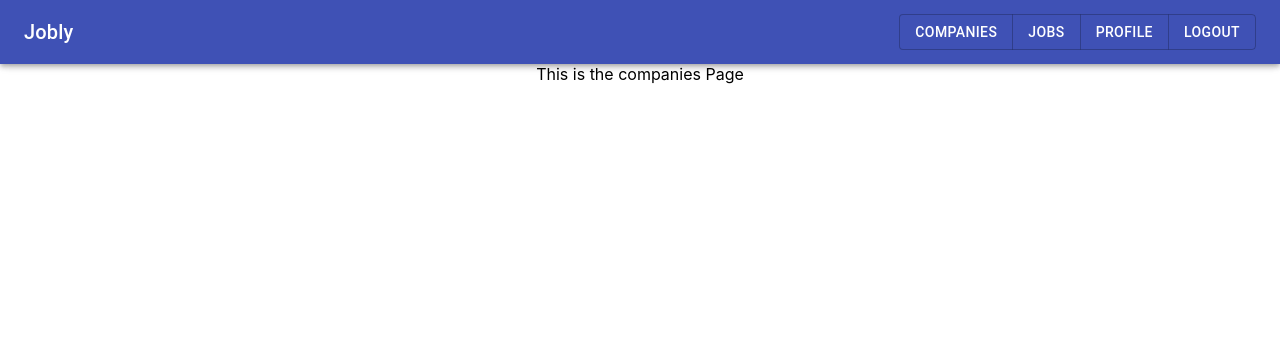
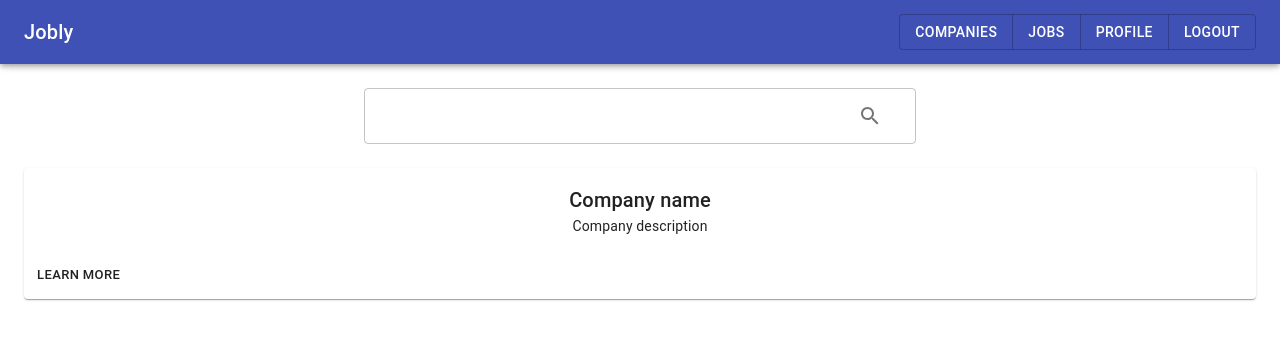
Before and after one commit to ryikeda/react-jobly, a React (Create React App) app: page /companies in a window 1280 px wide. Shown: the top 340 px of the page. Built offline with nearby package versions, Linux system fonts and the light colour scheme.

Commit message:
added styles to company page

```diff
--- a/src/components/Companies/index.js
+++ b/src/components/Companies/index.js
@@ -1,7 +1,55 @@
 import React from "react";
+import {
+  Container,
+  TextField,
+  Box,
+  Card,
+  CardContent,
+  Typography,
+  CardActions,
+  Button,
+  IconButton,
+  InputAdornment,
+} from "@material-ui/core";
+import SearchIcon from "@material-ui/icons/Search";
+import { makeStyles } from "@material-ui/core/styles";
+
+const useStyles = makeStyles((theme) => ({}));
 
 const Companies = () => {
-  return <div>This is the companies Page</div>;
+  const classes = useStyles();
+  return (
+    <Container>
+      <Box m={3}>
+        <Container maxWidth="sm">
+          <TextField
+            variant="outlined"
+            fullWidth
+            InputProps={{
+              endAdornment: (
+                <InputAdornment>
+                  <IconButton>
+                    <SearchIcon />
+                  </IconButton>
+                </InputAdornment>
+              ),
+            }}
+          />
+        </Container>
+      </Box>
+      <Card>
+        <CardContent>
+          <Typography variant="h6"> Company name</Typography>
+          <Typography variant="body2" component="p">
+            Company description
+          </Typography>
+        </CardContent>
+        <CardActions>
+          <Button size="small">Learn More</Button>
+        </CardActions>
+      </Card>
+    </Container>
+  );
 };
 
 export default Companies;
```
